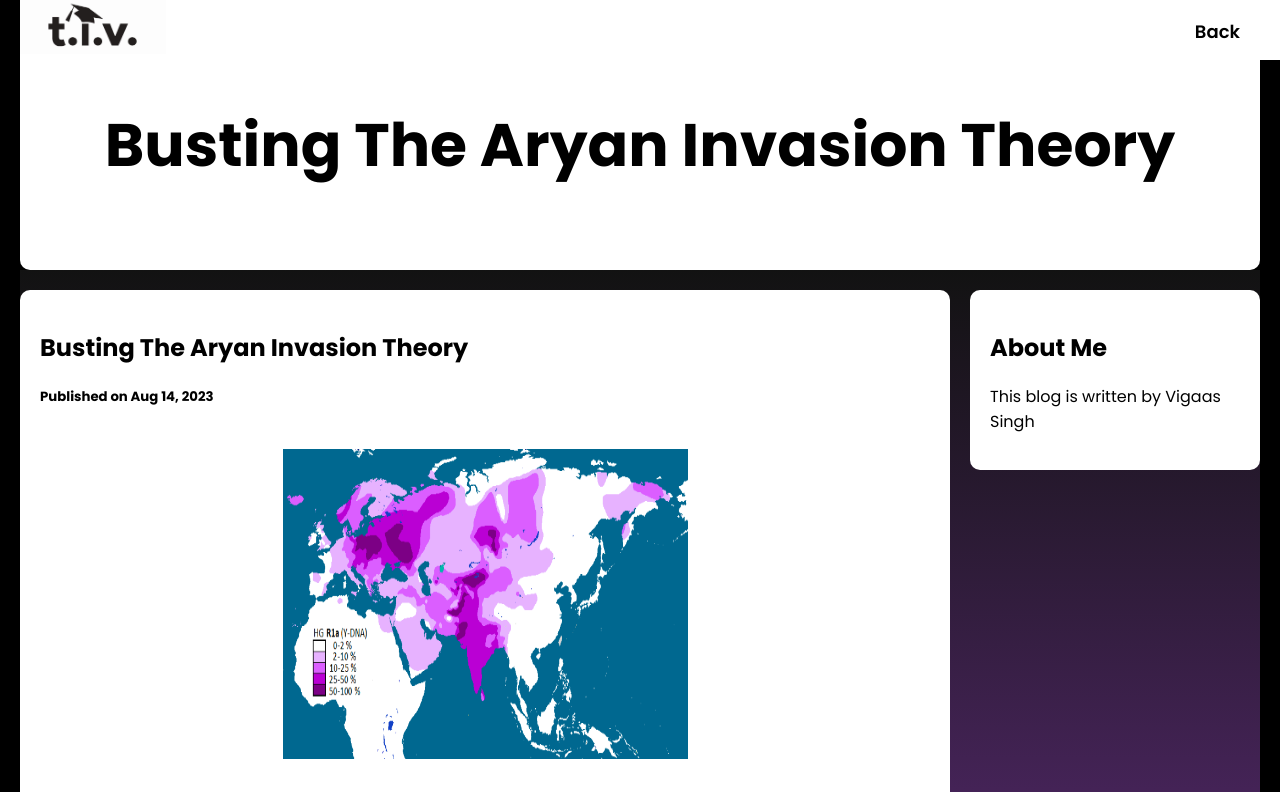
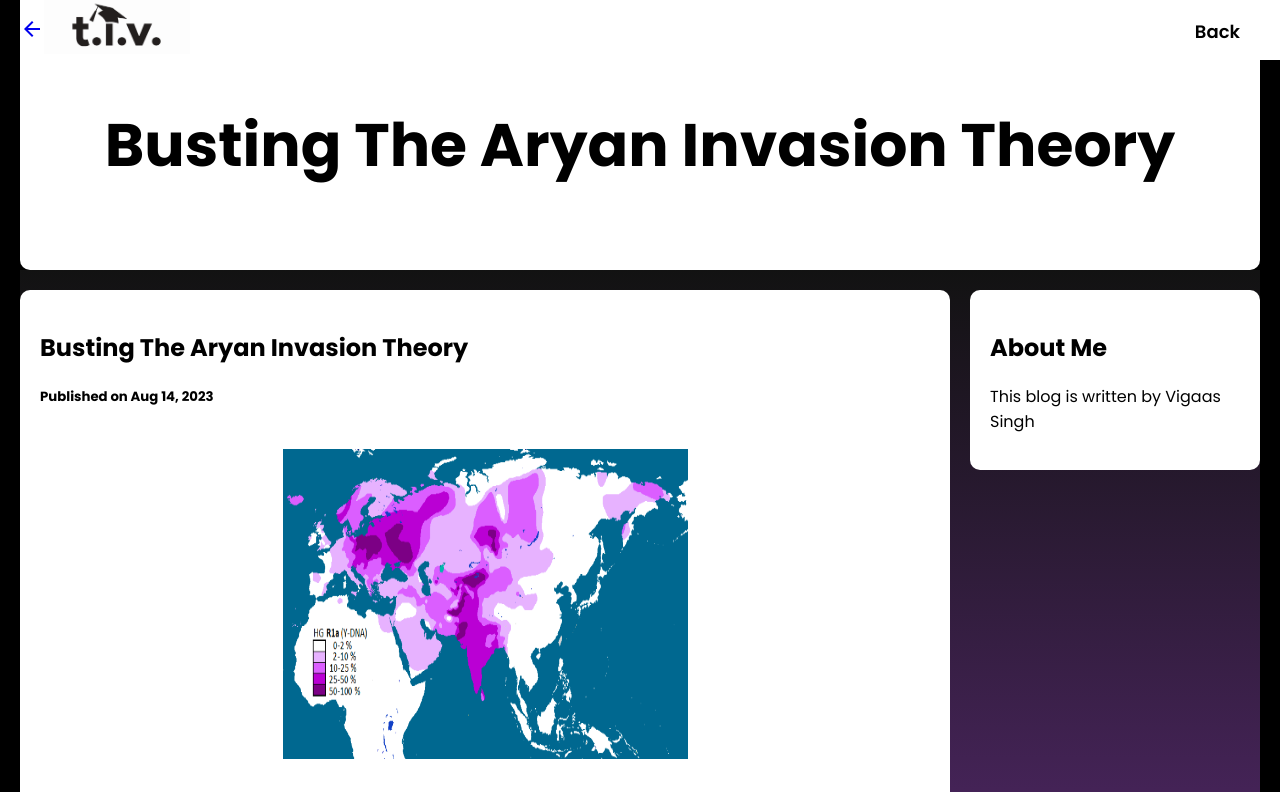
Before and after one commit to TheIndianVidyarthi/theindianvidyarthi, a website: page blogs/blog3.html in a window 1280 px wide. Shown: the top 792 px of the page. Drawn offline with nearby package versions, Linux system fonts and the light colour scheme; files whose address does not match are found by name.

Commit message:
spme changes

```diff
--- a/blogs/blog3.html
+++ b/blogs/blog3.html
@@ -7,12 +7,18 @@
     <link rel="stylesheet" href="../css/styles.css">
     <link rel="stylesheet" href="../css/homeelements.css">
     <link rel="stylesheet" href="../css/blog_page.css">
+    <link rel="stylesheet" href="https://fonts.googleapis.com/css2?family=Material+Symbols+Outlined:opsz,wght,FILL,GRAD@40,700,0,0" />
     <link rel="icon" type="image/png" href="../image/tiv logo.png"><script src="js/index.js"></script>
     <link rel="stylesheet" href="https://fonts.googleapis.com/css2?family=Poppins:wght@100;200;300;400;500;600;700;800;900&display=swap">
 </head>
 <body>
     <div class = "nav">
-        <div class = "logo">
+      <a href="../blogs.html">
+        <span class="material-symbols-outlined" style="text-decoration:none; padding-top: 5px;">
+                arrow_back
+        </span>
+      </a>
+      <div class = "logo">
             <a href = "../index.html"><img src="../image/hor logo.jpg"></a>
         </div>
         <div class = "menu">
```
Also changed, not shown: blogs.html (+1 -0 lines), blogs/blog1.html (+6 -0 lines), blogs/blog2.html (+6 -0 lines), team.html (+0 -5 lines), 1 other file.
